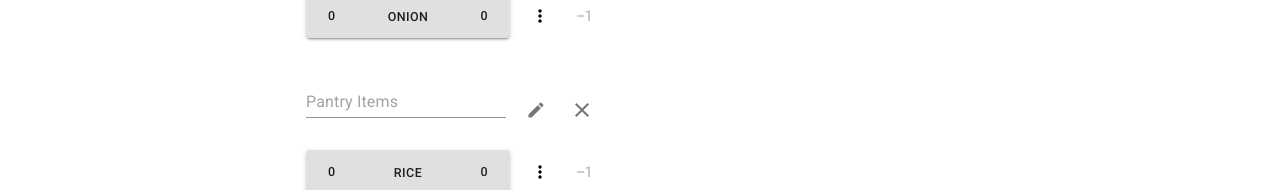
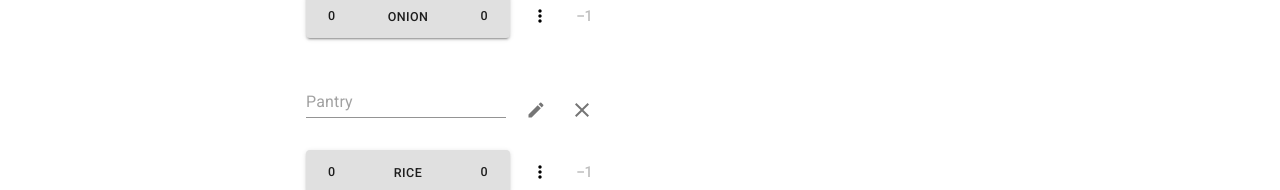
Before and after one commit to magistrula/item-counter, a Next.js app: page / in a window 1280 px wide. Shown: the part 570-760 px from the top of the page. Built offline with nearby package versions, Linux system fonts and the light colour scheme.

Commit message:
Rename DEFAULT_COLS to FOOD_BANK_COLS

```diff
--- a/components/counter.js
+++ b/components/counter.js
@@ -6,7 +6,7 @@ import { without } from 'lodash';
 
 import ColunterColumn from './counter/column';
 import CounterHeader from './counter/header';
-import { DEFAULT_COLS } from '../constants/columns';
+import { FOOD_BANK_COLUMNS } from '../constants/columns';
 import s from './counter/styles.module.scss';
 
 function makeColumn(name) {
@@ -14,11 +14,11 @@ function makeColumn(name) {
 }
 
 export default function OrderCounter() {
-  const [columns, setColumns] = useState(DEFAULT_COLS);
+  const [columns, setColumns] = useState(FOOD_BANK_COLUMNS);
   const [itemCounts, setItemCounts] = useState({});
 
   const setDefaultColumns = useCallback(() => {
-    setColumns(DEFAULT_COLS);
+    setColumns(FOOD_BANK_COLUMNS);
     setItemCounts({});
   }, []);
 
--- a/constants/columns.js
+++ b/constants/columns.js
@@ -1,4 +1,4 @@
-export const DEFAULT_COLS = [
+export const FOOD_BANK_COLUMNS = [
   {
     name: 'Produce',
     items: [
@@ -17,7 +17,7 @@ export const DEFAULT_COLS = [
     items: ['5% milk', '2% milk', 'almond milk', 'eggs', 'bacon', 'baby food'],
   },
   {
-    name: 'Pantry Items',
+    name: 'Pantry',
     items: ['rice', 'lentils', 'pasta', 'pinto', 'garbanzo', 'maseca', 'oil'],
   },
 ];
```
